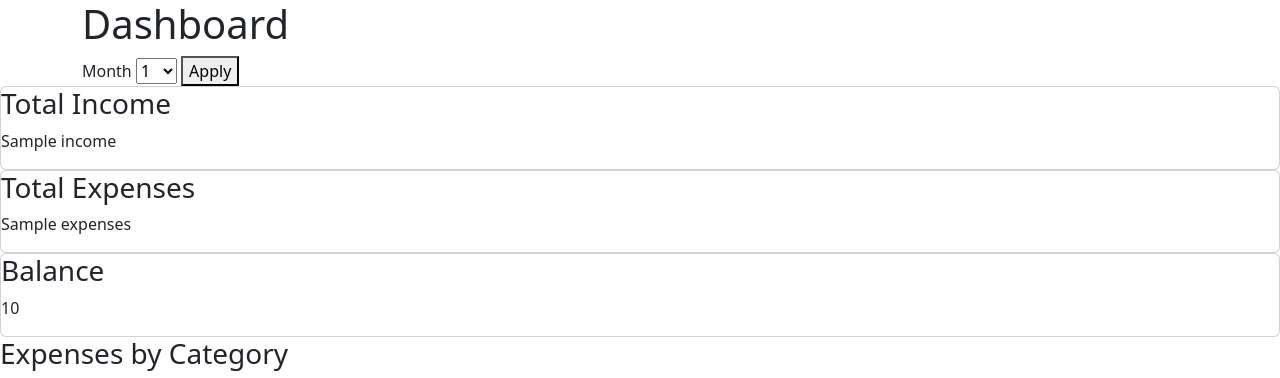
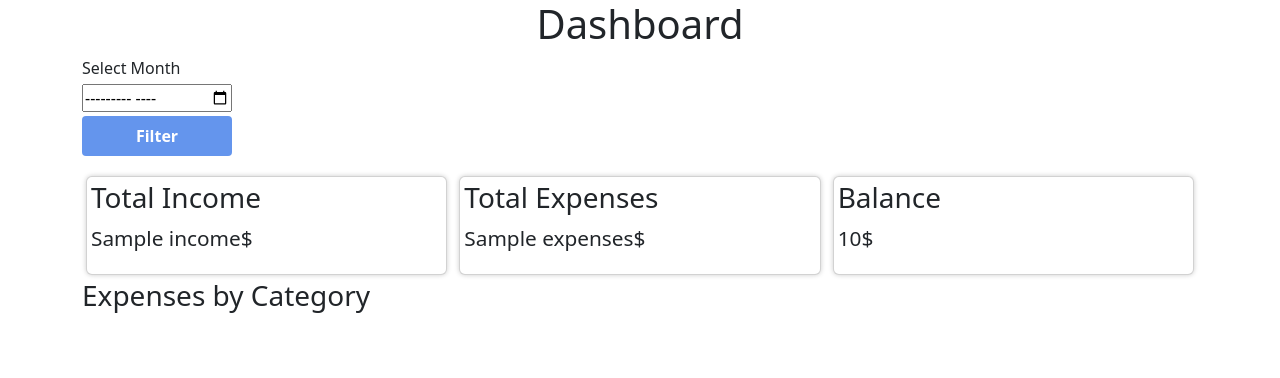
Before and after one commit to Mohamed-Mahdy7/Expense-Tracker, a Flask app: template main/templates/dashboard.html in a window 1280 px wide. Shown: the top 378 px of the page. Run offline with Flask 3, Linux system fonts and the light colour scheme; the template is opened without the code that fills it: most values are stand-ins (such as "Sample title", 1, 10 or a date in 2020); a map, chart or similar area stays blank.

Commit message:
added static files

```diff
--- /dev/null
+++ b/main/static/dashboard.css
@@ -0,0 +1,66 @@
+h1{
+  margin: 24px auto;
+  text-align: center;
+  }
+.filters {
+  display: flex;
+  gap: 16px;
+  width: 100%;
+  margin-bottom: 16px;
+}
+.filter form {
+  display: flex;
+  flex-direction: column;
+  gap: 4px;
+  width: 150px;
+}
+.filter form button {
+  width: 100%;
+  border: none;
+  background-color: cornflowerblue;
+  padding: 8px 16px;
+  border-radius: 4px;
+  font-weight: bold;
+  color: white;
+  transition: background 0.3s ease-in-out;
+}
+.filter form button:hover {
+  background-color: rgb(54, 106, 202);
+}
+.cards {
+  padding: 4px;
+  display: grid;
+  grid-template-columns: 1fr 1fr 1fr;
+  gap: 12px;
+}
+.card {
+  border: 1px solid rgb(230, 230, 230);
+  box-shadow: 0px 0px 5px 0px rgba(0, 0, 0, 0.2);
+  padding: 4px;
+  transition: box-shadow 0.3s ease-in-out;
+}
+.card:hover {
+  box-shadow: 0px 0px 7px 0px rgba(0, 0, 0, 0.5);
+}
+.card p {
+  font-size: 1.3rem;
+}
+@media (max-width: 900px) {
+  .cards {
+    grid-template-columns: 1fr 1fr;
+  }
+}
+@media (max-width: 450px) {
+  .filters {
+    flex-direction: column;
+  }
+  .filter {
+    width: 100%;
+  }
+  .filter form {
+    width: 100%;
+  }
+  .cards {
+    grid-template-columns: 1fr;
+  }
+}
--- a/main/templates/dashboard.html
+++ b/main/templates/dashboard.html
@@ -10,20 +10,12 @@
     <h1>Dashboard</h1>
 
     <!-- Filters -->
+    <div class="filters">
         <div class="filter">
-            <form action="", method="get">
-                <label for="">Month</label>
-                <select name="month">
-                    {%for m in range (1, 13)%}
-                        <option value="{{ '%02d' |format(m)}}">
-                            {% if month == '%02d'|format(m) %}
-                                selected
-                            {%endif%}
-                            {{m}}
-                        </option>
-                    {%endfor%}
-                </select>
-                <button type="submit">Apply</button>
+        <form method="get">
+            <label for="month">Select Month</label>
+            <input type="month" name="month" id="month" value="{{ request.args.get('month', '') }}">
+            <button type="submit">Filter</button>
         </form>
         </div>
     </div>
@@ -32,17 +24,17 @@
     <div class="cards">
         <div class="card">
         <h3>Total Income</h3>
-            <p>{{ income }}</p>
+        <p>{{ income }}$</p>
         </div>
 
         <div class="card">
         <h3>Total Expenses</h3>
-            <p>{{ expenses }}</p>
+        <p>{{ expenses }}$</p>
         </div>
 
         <div class="card">
         <h3>Balance</h3>
-            <p>{{ balance }}</p>
+        <p>{{ balance }}$</p>
         </div>
     </div>
 
@@ -58,7 +50,6 @@
         <canvas id="barChart"></canvas>
         </div>
     </div>
-
     </div>
 
 {%endblock%}
--- a/main/templates/index.html
+++ b/main/templates/index.html
@@ -1,15 +1,18 @@
 <!DOCTYPE html>
 <html lang="en">
-<head>
-    <meta charset="UTF-8">
-    <meta name="viewport" content="width=device-width, initial-scale=1.0">
+  <head>
+    <meta charset="UTF-8" />
+    <meta name="viewport" content="width=device-width, initial-scale=1.0" />
     <title>{%block title%}{%endblock%}</title>
-    <link href="https://cdn.jsdelivr.net/npm/bootstrap@5.3.2/dist/css/bootstrap.min.css" rel="stylesheet">
+    <link rel="stylesheet" href="{{url_for ('static', filename='dashboard.css')}}">
+    <link
+      href="https://cdn.jsdelivr.net/npm/bootstrap@5.3.2/dist/css/bootstrap.min.css"
+      rel="stylesheet"
+    />
     <script src="https://cdn.jsdelivr.net/npm/bootstrap@5.3.2/dist/js/bootstrap.bundle.min.js"></script>
-</head>
-<body>
-    {%block body%}
 
-    {%endblock%}
-</body>
+  </head>
+  <body>
+    {%block body%} {%endblock%}
+  </body>
 </html>
```
Also changed, not shown: main/dashboard.py (+14 -13 lines), instance/sqlite.db, main/templates/transaction.html (added). Lines whose indentation alone changed are shown as unchanged.
